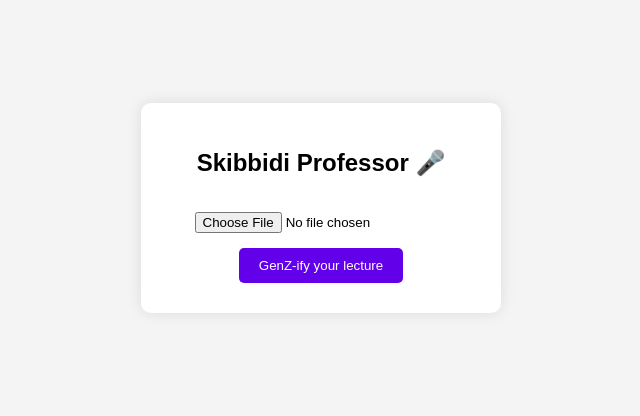
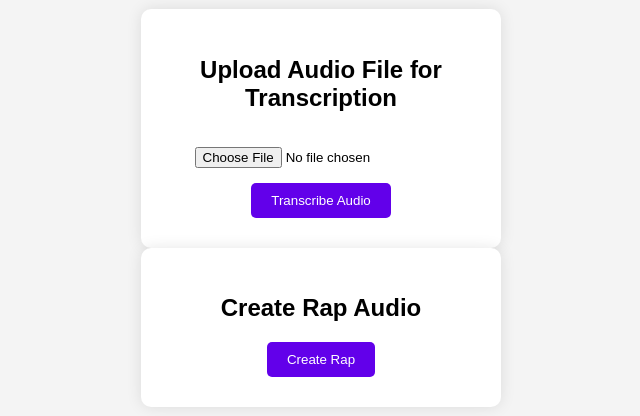
Before and after one commit to AdamPSU/HackPSU-24, a React (Create React App) app in the folder frontend/: page / in a window 1280 px wide. Shown: the part 192-608 px from the top of the page, without its empty margins (319-959 px from the left). Built offline with nearby package versions, Linux system fonts and the light colour scheme.

Commit message:
making some changes

```diff
--- a/frontend/src/App.js
+++ b/frontend/src/App.js
@@ -1,6 +1,49 @@
-import './App.css';
+import "./App.css";
+import { useState } from "react";
 
 function App() {
+  const [selectedFile, setSelectedFile] = useState(null); // Store the selected file
+  const [transcription, setTranscription] = useState(""); // Store the transcription result
+  const [loading, setLoading] = useState(false); // Manage loading state
+
+  // Handle file selection for transcription
+  const handleFileChange = (event) => {
+    setSelectedFile(event.target.files[0]);
+    setTranscription(""); // Reset transcription when a new file is selected
+  };
+
+  // Upload the audio file and get the transcription from the backend
+  const handleTranscribeAudio = async () => {
+    if (!selectedFile) {
+      alert("Please select an audio file first!");
+      return;
+    }
+
+    const formData = new FormData();
+    formData.append("file", selectedFile); // Append file to FormData
+
+    try {
+      setLoading(true); // Start loading
+      const response = await fetch("http://localhost:8000/transcribe-audio", {
+        method: "POST",
+        body: formData,
+      });
+
+      if (!response.ok) {
+        throw new Error("Failed to transcribe audio");
+      }
+
+      const result = await response.json();
+      setTranscription(result.transcription); // Set transcription result
+    } catch (error) {
+      console.error("Error:", error);
+      alert("An error occurred while transcribing the audio.");
+    } finally {
+      setLoading(false); // Stop loading
+    }
+  };
+
+  // Play audio streamed from the backend
   async function playAudioFromStream(stream) {
     const reader = stream.getReader();
     let chunks = [];
@@ -8,38 +51,50 @@ function App() {
     while (true) {
       const { done, value } = await reader.read();
       if (done) break;
-
       chunks.push(value);
     }
 
-    const blob = new Blob(chunks, { type: 'audio/mpeg' }); // Adjust type if needed
+    const blob = new Blob(chunks, { type: "audio/mpeg" });
     const url = URL.createObjectURL(blob);
-
     const audio = new Audio(url);
     audio.play();
   }
 
+  // Send a request to generate rap audio from the backend
   const handleCreateRap = async () => {
-    console.log("Create Rap")
+    console.log("Create Rap");
     await fetch("http://localhost:8000/generate-audio", {
       method: "POST",
       headers: {
-        "Content-Type": "application/json"
+        "Content-Type": "application/json",
       },
-      body: JSON.stringify({text: "Hello World"})
+      body: JSON.stringify({ text: "Hello World" }),
     })
-    .then(response => {
-      playAudioFromStream(response.body)
-    })
-  }
+      .then((response) => playAudioFromStream(response.body))
+      .catch((error) => console.error("Error:", error));
+  };
 
   return (
     <div className="App">
       <div className="container">
-      <h1>Skibbidi Professor 🎤</h1>
-      <input type="file" id="fileInput" />
-      <button onClick={handleCreateRap}>GenZ-ify your lecture</button>
-    </div>
+        <h1>Upload Audio File for Transcription</h1>
+        <input type="file" onChange={handleFileChange} accept="audio/*" />
+        <button onClick={handleTranscribeAudio} disabled={loading}>
+          {loading ? "Transcribing..." : "Transcribe Audio"}
+        </button>
+      </div>
+
+      {transcription && (
+        <div className="transcription-result">
+          <h2>Transcription:</h2>
+          <p>{transcription}</p>
+        </div>
+      )}
+
+      <div className="container">
+        <h1>Create Rap Audio</h1>
+        <button onClick={handleCreateRap}>Create Rap</button>
+      </div>
     </div>
   );
 }
```
Also changed, not shown: 1 other file (tests, documents, lock files or other folders).
